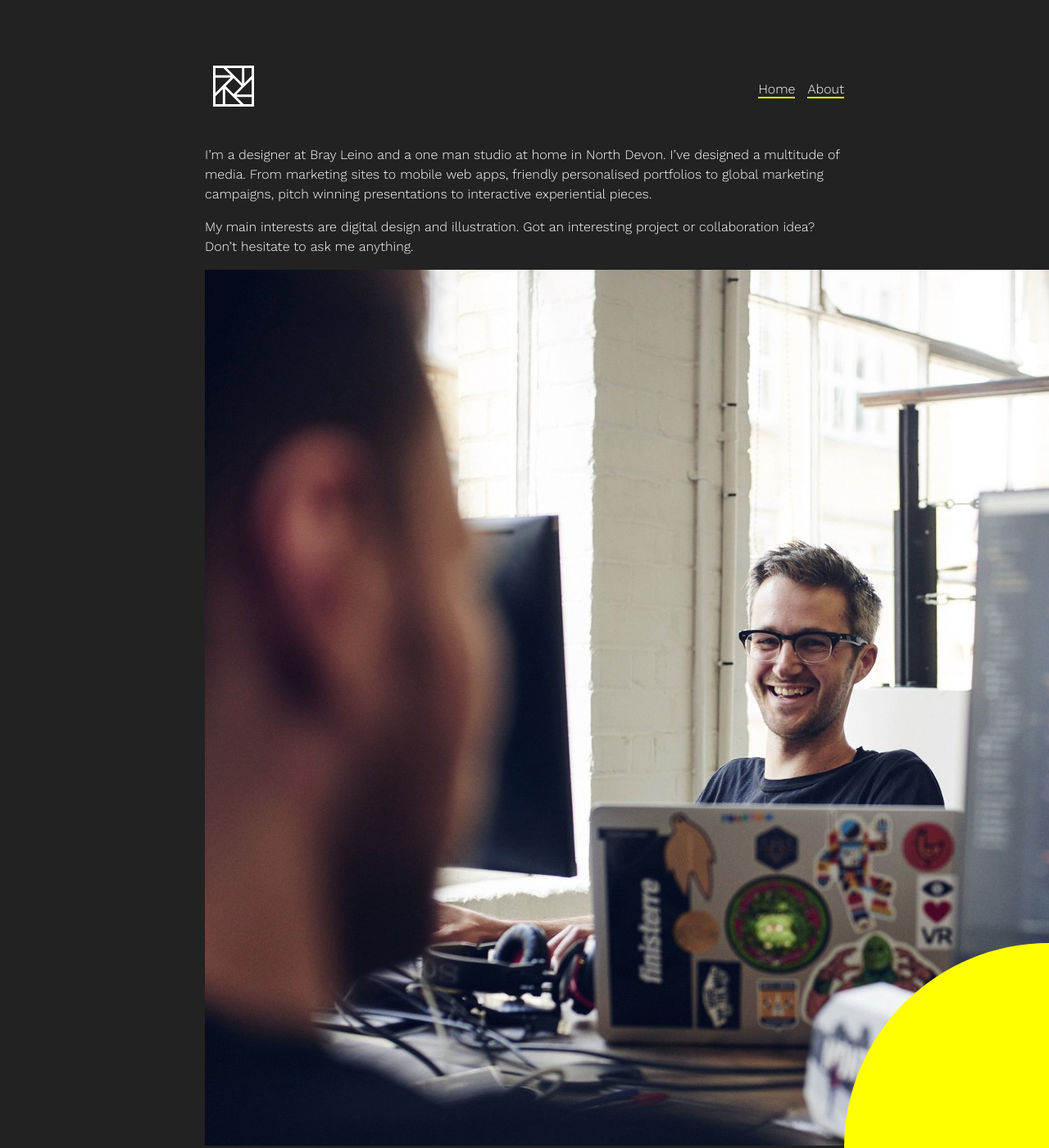
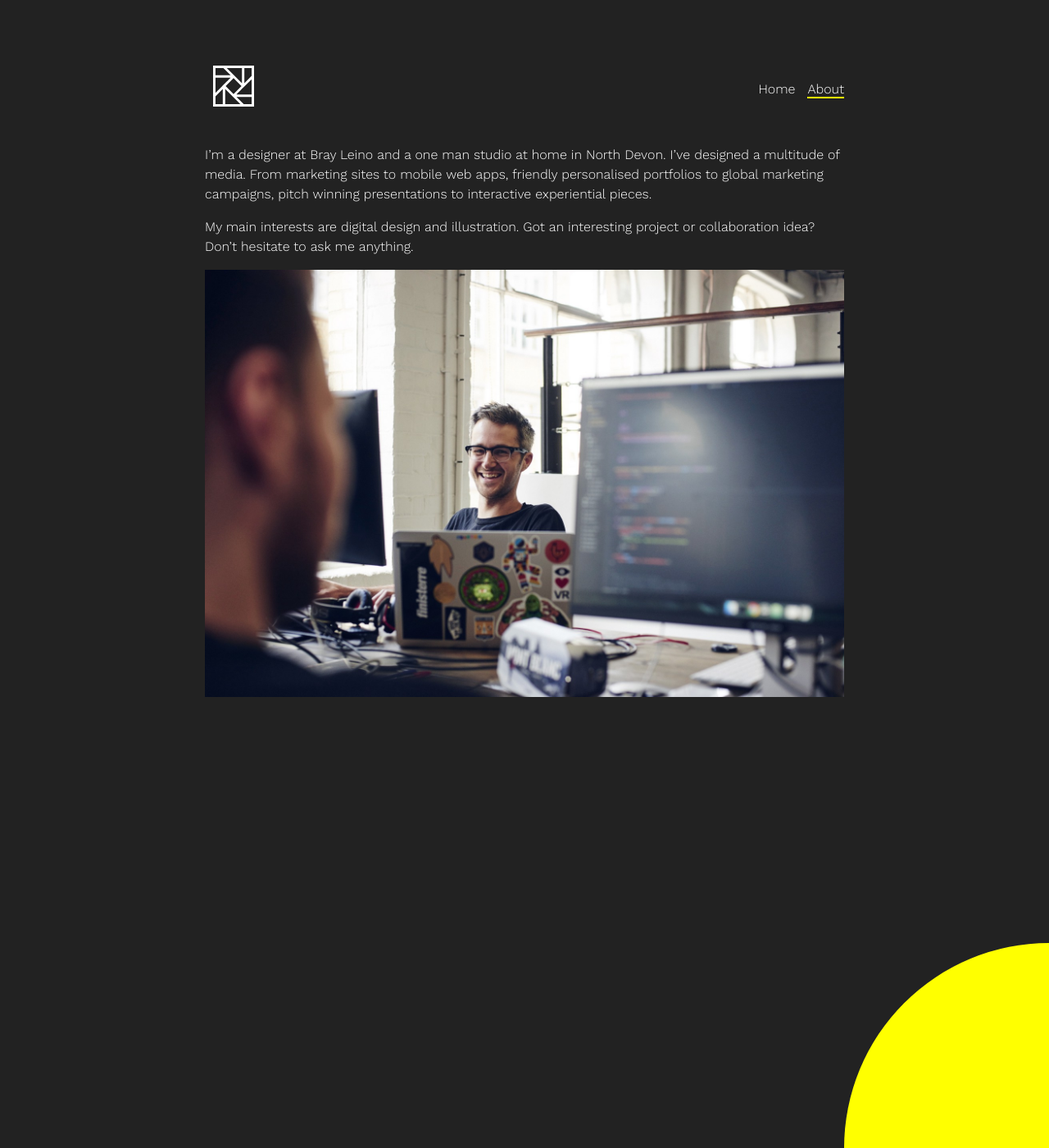
Before and after one commit to nigelpayne/myblog, a Jekyll site: the page built from about.md, in a window 1280 px wide and 1400 px high. Shown: the whole window at 82% size. Built offline with Jekyll 4.4.1, drawn with Linux system fonts in a browser that asks for light colours.

Commit message:
fix images

```diff
--- a/_includes/header.html
+++ b/_includes/header.html
@@ -1,7 +1,8 @@
 <header>
   <a href="/"><img src="/assets/images/logo.svg" alt="My Blog" width="50px"></a>
   <nav>
-    <a href="/">Home</a>
-    <a href="/about">About</a>
+
+    <a href="/" {% if page.url == "/" %}class="selected"{% endif %}>Home</a>
+    <a href="/about/" {% if page.url == "/about/" %}class="selected"{% endif %}>About</a>
   </nav>
 </header>
--- a/assets/css/app.scss
+++ b/assets/css/app.scss
@@ -45,8 +45,12 @@
 section {
   margin: 40px 0 0 0;
 }
+nav a {
+  text-decoration: none;
+  color: $text-color;
+}
 
-nav a, p a {
+nav a.selected, p a {
   color: $text-color;
   text-decoration: none;
   border-bottom: 2px solid $accent-color;
@@ -71,6 +75,10 @@
   }
 }
 
+img {
+  max-width: 780px;
+}
+
 div.circle {
   position: fixed;
   bottom: -250px;
```
